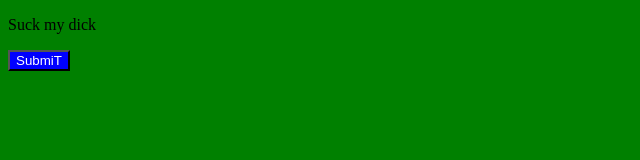
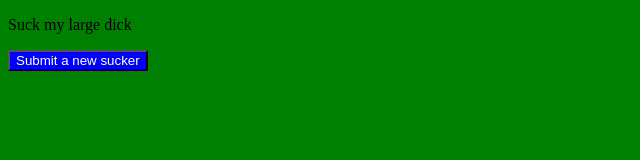
Before and after one commit to Trickst6r/Git_clone, a plain HTML site: page index.html in a window 1280 px wide. Shown: the whole page, without its empty margins (0-640 px from the left). Drawn offline with Linux system fonts and the light colour scheme.

Commit message:
Update index.html

```diff
--- a/index.html
+++ b/index.html
@@ -9,7 +9,7 @@
     <link rel="stylesheet" href="index2.css">
 </head>
 <body>
-    <p>Suck my dick</p>
-    <button>SubmiT</button>
+    <p>Suck my large dick</p>
+    <button>Submit a new sucker</button>
 </body>
 </html>
```
